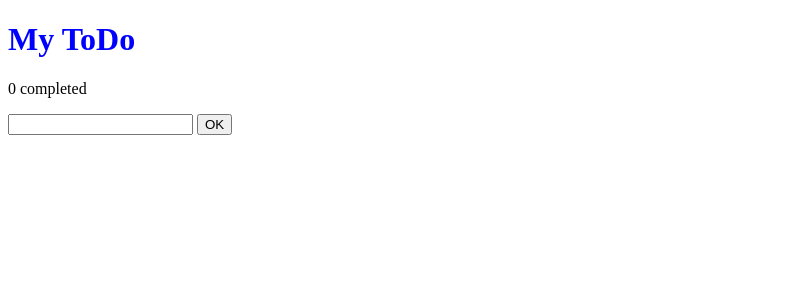
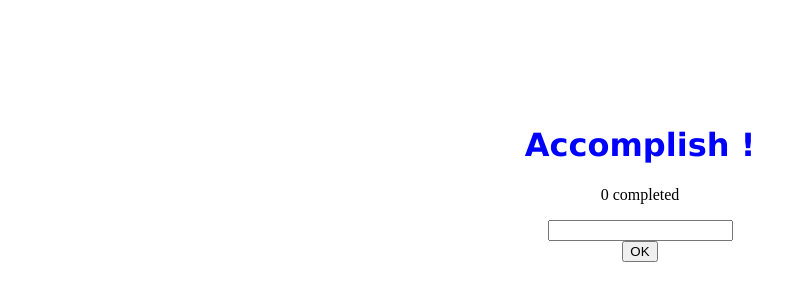
Before and after one commit to amyrman/edu-html-intro, a plain HTML site: page uppgift-4/index.html in a window 1280 px wide. Shown: the whole page, without its empty margins (0-806 px from the left). Drawn offline with Linux system fonts and the light colour scheme.

Commit message:
Change header text. Add and center divs.

```diff
--- a/uppgift-4/index.html
+++ b/uppgift-4/index.html
@@ -7,13 +7,17 @@
     <link rel="stylesheet" href="style.css" />
   </head>
   <body>
-
-    <h1>My ToDo</h1>
+    <div class="container">
+      <h1>Accomplish !</h1>
 
       <p>0 completed</p>
 
+      <div class="input">
+        <div>
           <label for="input"></label>
           <input type="text" name="input">
+        </div>
+      </div>
 
       <button>OK</button>
 
@@ -22,7 +26,7 @@
       <ul>
 
       </ul>
-
+    </div>
 
     <script src="script.js"></script>
 
--- a/uppgift-4/style.css
+++ b/uppgift-4/style.css
@@ -1,5 +1,14 @@
 h1  {
     color: blue;
+    font-family: 'Lucida Sans', 'Lucida Sans Regular', 'Lucida Grande', 'Lucida Sans Unicode', Geneva, Verdana, sans-serif;
+    text-align: center;
+  }
+
+  .container  {
+
+    text-align: center;
+    margin-top: 10%;
+
   }
 
   .completed  {
```
Lines whose indentation alone changed are shown as unchanged.
